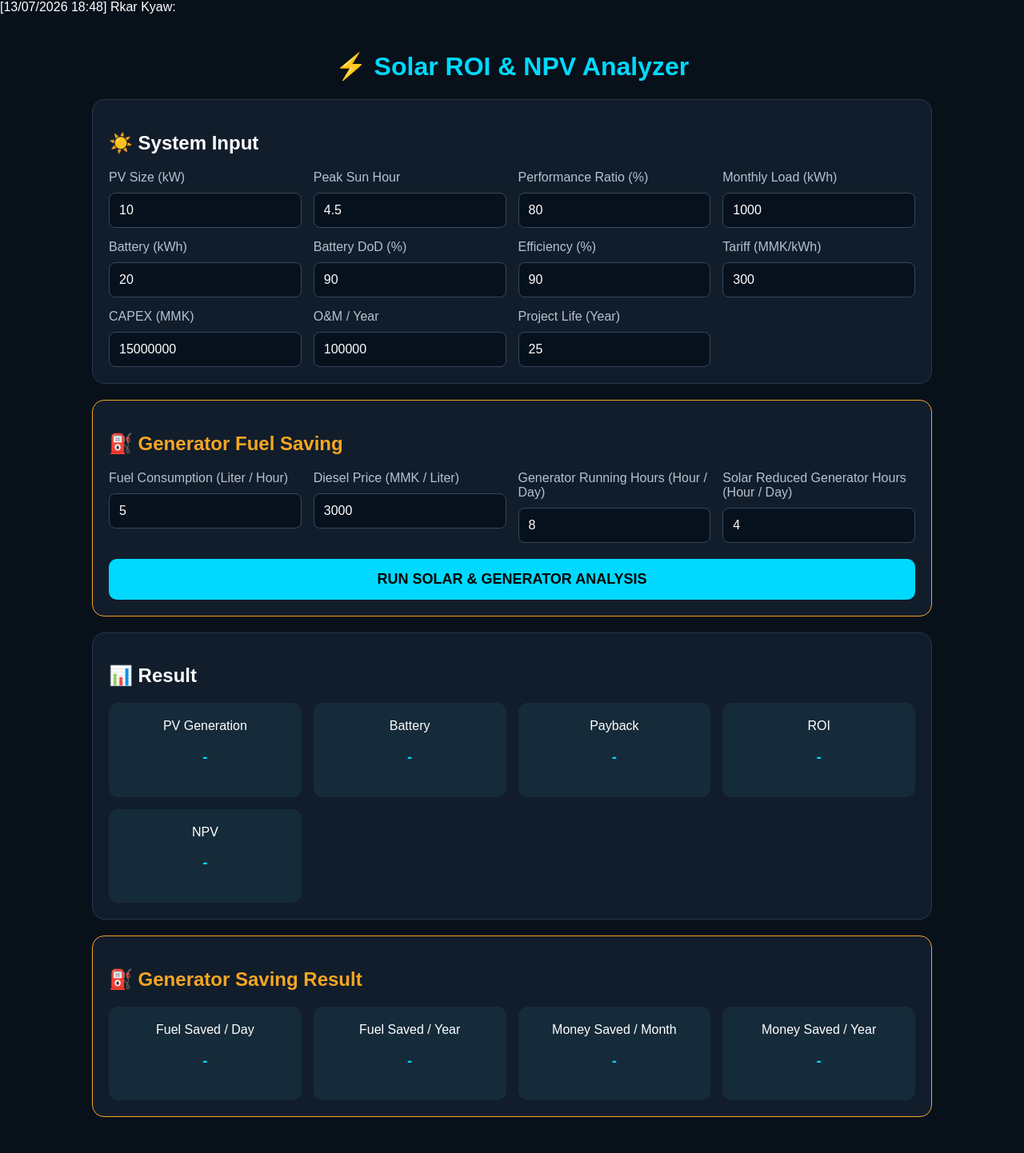
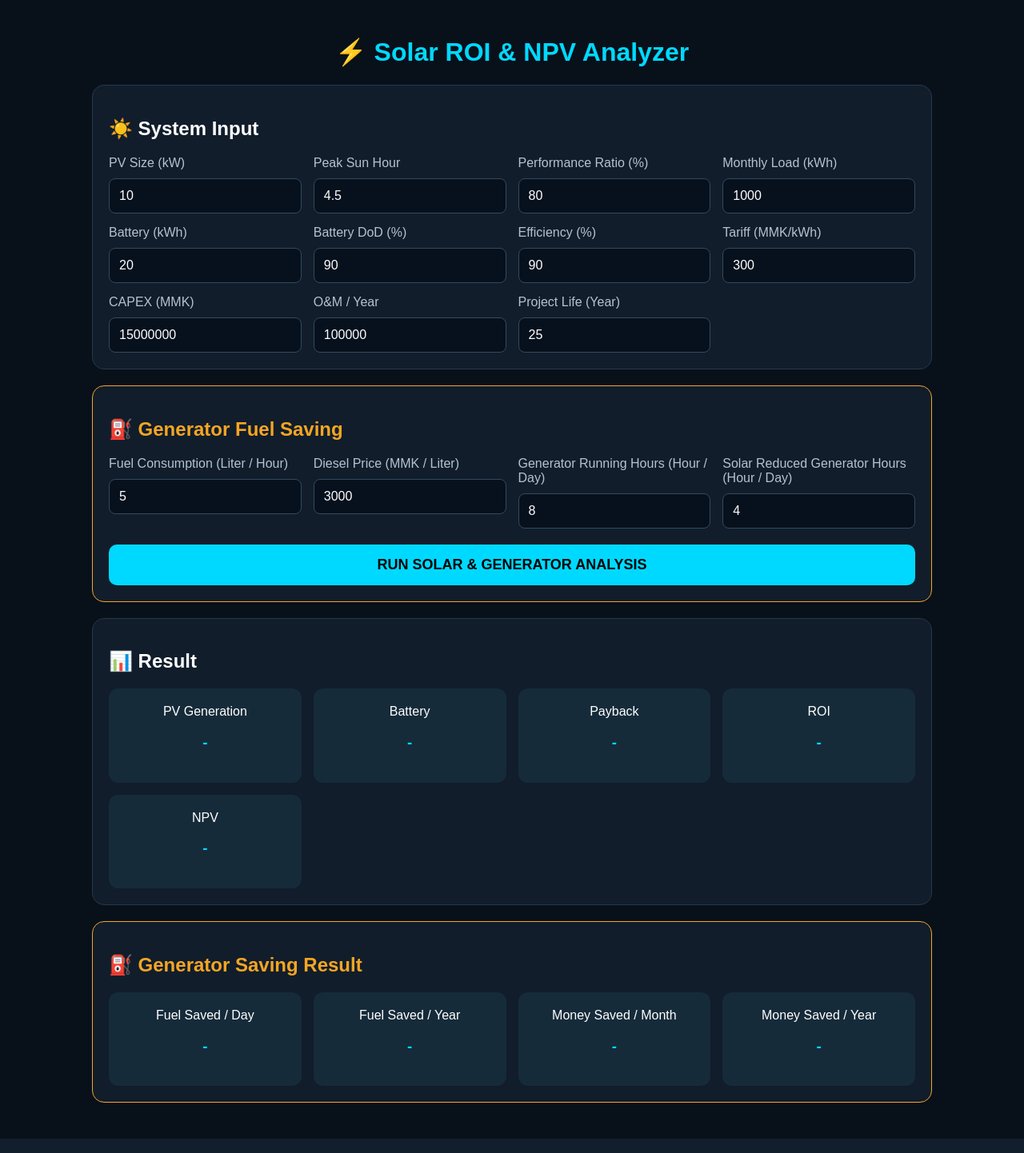
Before and after one commit to kyawrkar13-sys/solar-roi-app, a Python web app: template templates/index.html in a window 1280 px wide. Shown: the whole page at 80% size. Run offline with Jinja, Linux system fonts and the light colour scheme; the template is opened without the code that fills it, so the values that code supplies are empty.

Commit message:
Update index.html

```diff
--- a/templates/index.html
+++ b/templates/index.html
@@ -1,4 +1,4 @@
-[13/07/2026 18:48] Rkar Kyaw: <!DOCTYPE html>
+<!DOCTYPE html>
 <html>
 <head>
 
```
